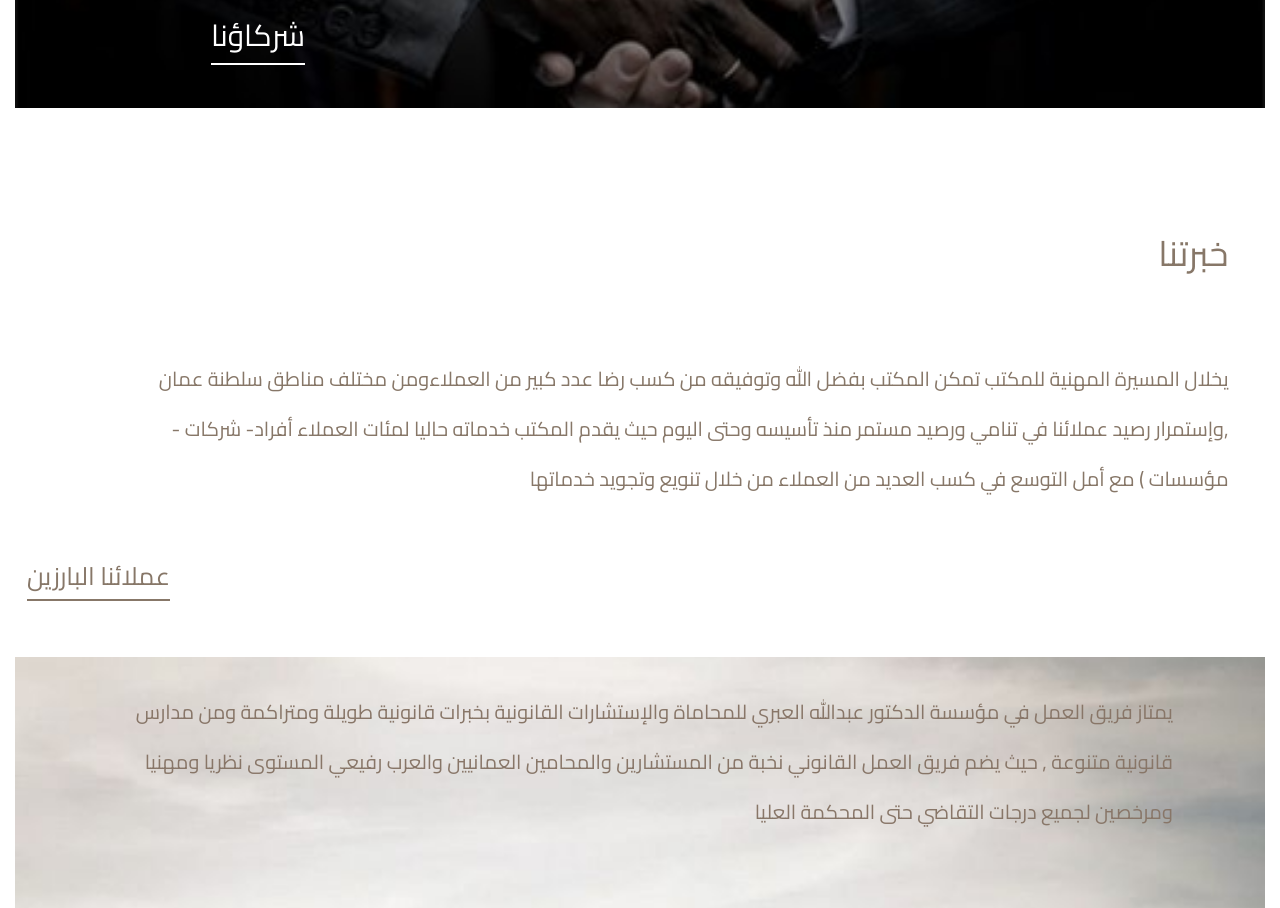
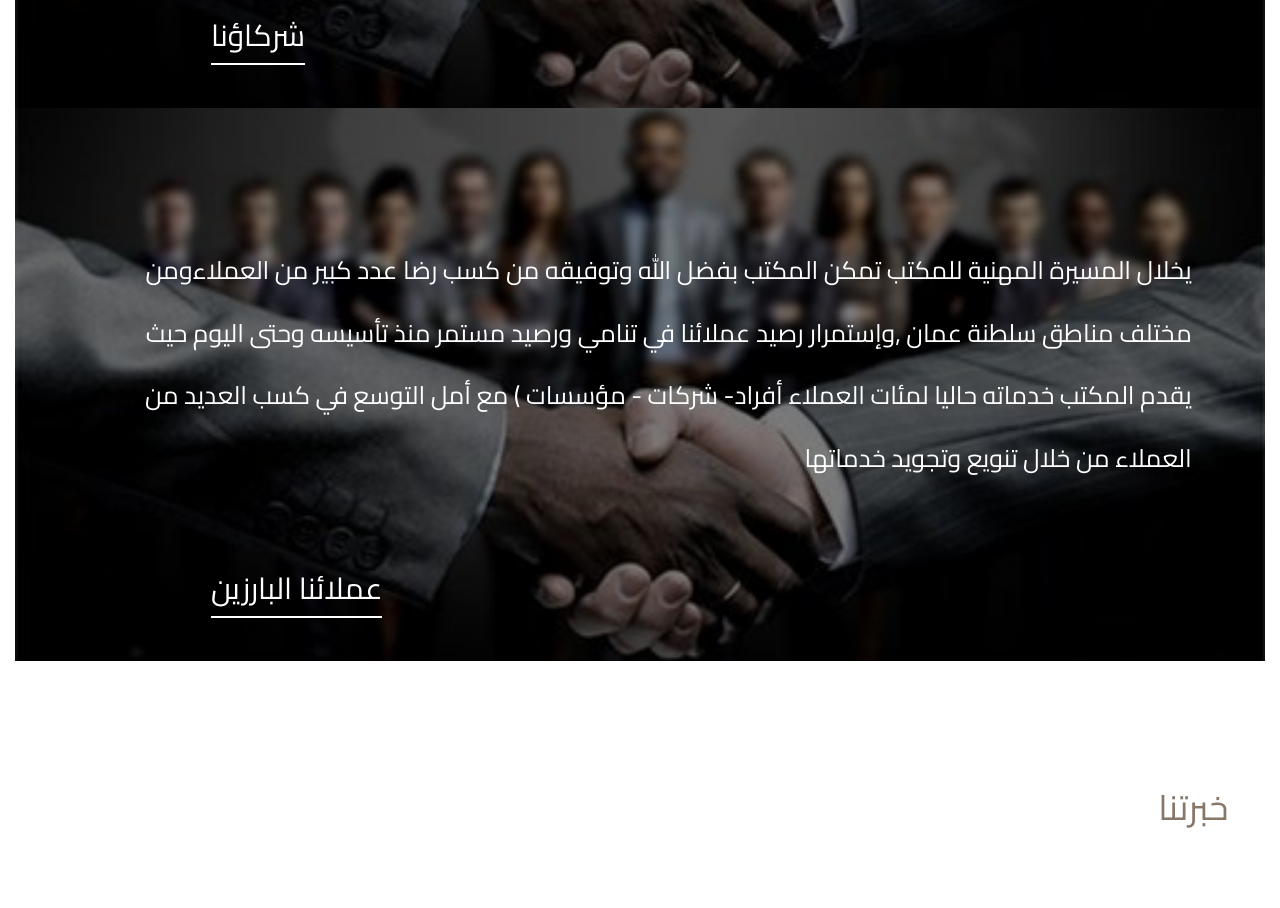
Before and after one commit to binsoltan8/Alebree2, a plain HTML site: page index.html in a window 1280 px wide. Shown: the part 3002-3910 px from the top of the page. Drawn offline with nearby package versions, Linux system fonts and the light colour scheme.

Commit message:
Update index.htmlc

```diff
--- a/index.html
+++ b/index.html
@@ -210,6 +210,24 @@
 <!-- نهاية قسم "شركاؤنا" -->
 <!--  start our_expert --->
 
+<div class="our_teams" style="
+  background-image: url('images/2.jpg');">
+  <div class="row team">
+    <div class="containerr ttr">
+      <p class="teacms text-right" style="">
+
+        يخلال المسيرة المهنية للمكتب تمكن المكتب بفضل الله وتوفيقه من كسب رضا عدد كبير
+        من العملاءومن مختلف مناطق سلطنة عمان ,وإستمرار رصيد عملائنا في تنامي ورصيد
+        مستمر منذ تأسيسه وحتى اليوم حيث يقدم المكتب خدماته حاليا لمئات العملاء
+        أفراد- شركات - مؤسسات ) مع أمل التوسع في كسب العديد من العملاء
+        من خلال تنويع وتجويد خدماتها
+
+
+      </p>
+     <a href="#">عملائنا البارزين</a>
+    </div>
+  </div>
+</div>
 <div class="our_expert">
   <div class="row expert">
     <div class="containerr">
```
